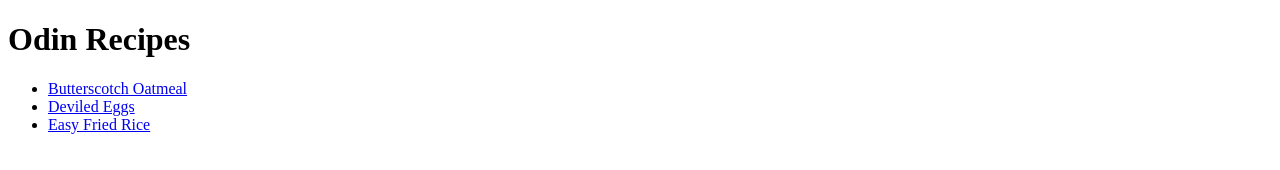
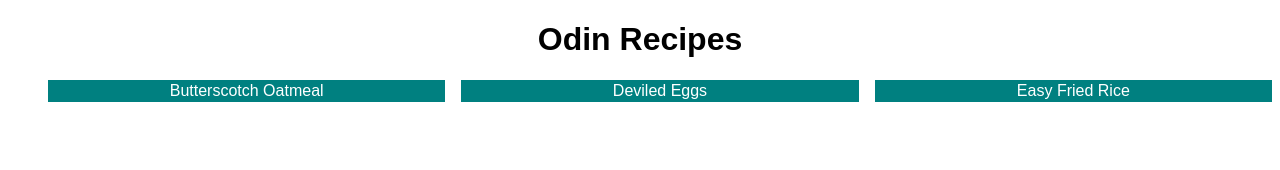
Before and after one commit to yellough/odin-recipes, a plain HTML site: page index.html in a window 1280 px wide. Drawn offline with Linux system fonts and the light colour scheme.

Commit message:
Praticing formatting

```diff
--- a/index.html
+++ b/index.html
@@ -3,13 +3,17 @@
 <head>
     <meta charset="UTF-8">
     <title>Odin Recipes</title>
+        <link rel="stylesheet" href="style.css">
+
 </head>
 <body>
     <h1>Odin Recipes</h1>
+    <div class="recipes">
     <ul>
-        <li><a href="recipes/butterscotchoatmeal.html">Butterscotch Oatmeal</a></li>
-        <li><a href="recipes/deviledeggs">Deviled Eggs</a></li>
-        <li><a href="recipes/easyfriedrice">Easy Fried Rice</a></li>
+        <li class="recipe-link"><a href="recipes/butterscotchoatmeal.html">Butterscotch Oatmeal</a></li>
+        <li class="recipe-link"><a href="recipes/deviledeggs.html">Deviled Eggs</a></li>
+        <li class="recipe-link"><a href="recipes/easyfriedrice.html">Easy Fried Rice</a></li>
     </ul>
+    </div>
 </body>
 </html>
--- /dev/null
+++ b/style.css
@@ -0,0 +1,32 @@
+body {
+    font-family: Arial, Helvetica, sans-serif;
+  }
+
+h1 {
+    text-align: center;
+}
+
+a {
+    background-color:teal;
+    color: white;
+    text-decoration: none;
+}
+
+a:hover {
+    text-decoration: underline;
+}
+
+ul {
+    list-style: none;
+    color: darkmagenta;
+    display: flex;
+    gap: 1rem;
+    justify-content: space-around;
+}
+
+.recipe-link {
+    flex: 1 1 25%;
+    background-color: teal;
+    padding: 2px 4px;
+    text-align: center;
+}
```
Also changed, not shown: recipes/butterscotchoatmeal.html (+2 -0 lines), recipes/deviledeggs.html (+2 -0 lines), recipes/easyfriedrice.html (+1 -0 lines).
